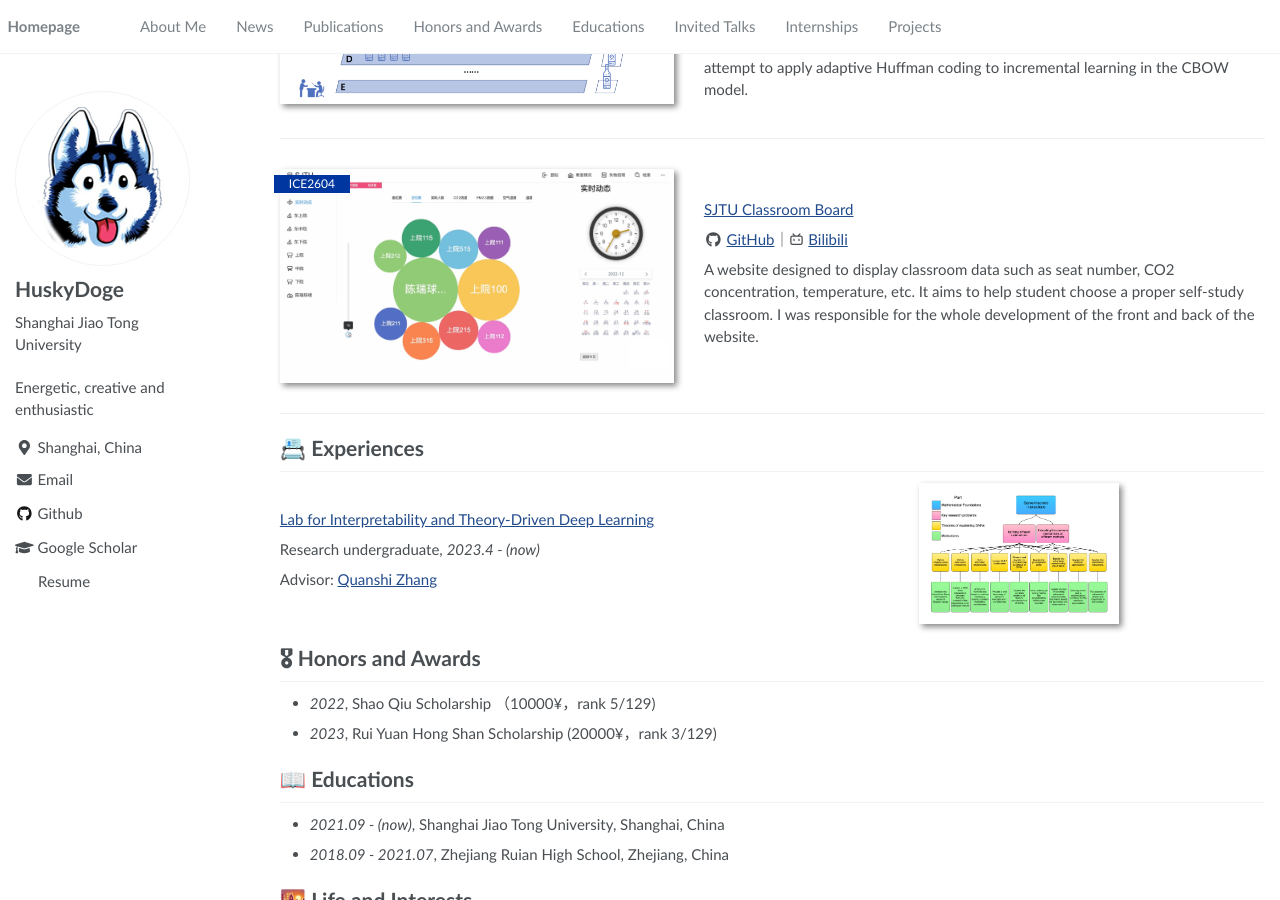
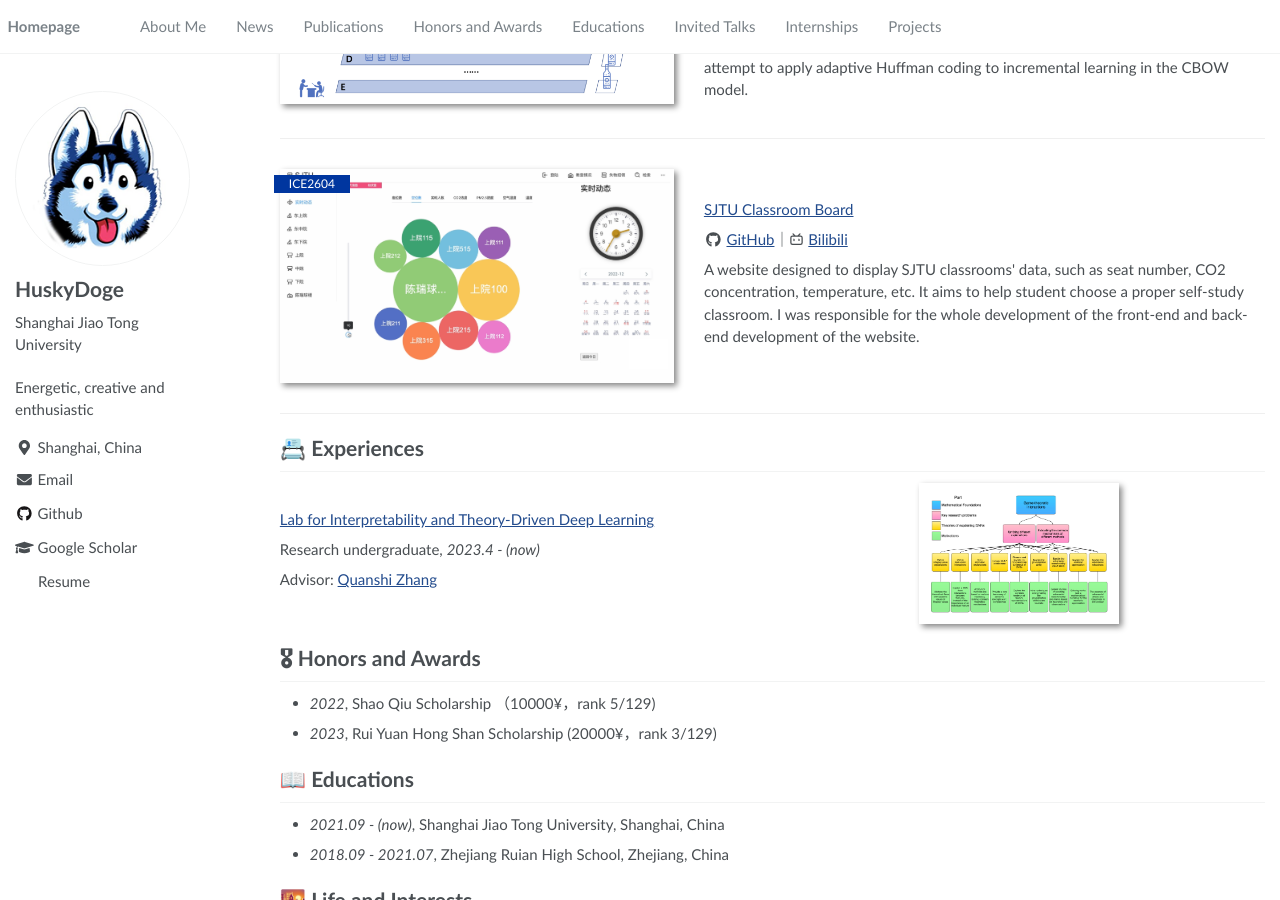
Before and after one commit to RayeRen/acad-homepage.github.io, a Jekyll site: the page built from _pages/about.md, in a window 1280 px wide and 900 px high, scrolled down 570 px. Built offline with Jekyll 4.4.1, drawn with Linux system fonts in a browser that asks for light colours; nearby versions of some CDN libraries; a style sheet for code colours, icons or effects is not loaded.

Commit message:
Update about.md

```diff
--- a/_pages/about.md
+++ b/_pages/about.md
@@ -82,7 +82,7 @@
 
     <p><i class="fab fa-fw fa-github" aria-hidden="true"></i> <a href="https://github.com/huskydoge/SJTU-Classroom"> GitHub</a>｜<svg t="1697827547489" class="icon" viewBox="0 0 1024 1024" version="1.1" xmlns="http://www.w3.org/2000/svg" p-id="1481" width="16" height="16"><path d="M306.005333 117.632L444.330667 256h135.296l138.368-138.325333a42.666667 42.666667 0 0 1 60.373333 60.373333L700.330667 256H789.333333A149.333333 149.333333 0 0 1 938.666667 405.333333v341.333334a149.333333 149.333333 0 0 1-149.333334 149.333333h-554.666666A149.333333 149.333333 0 0 1 85.333333 746.666667v-341.333334A149.333333 149.333333 0 0 1 234.666667 256h88.96L245.632 177.962667a42.666667 42.666667 0 0 1 60.373333-60.373334zM789.333333 341.333333h-554.666666a64 64 0 0 0-63.701334 57.856L170.666667 405.333333v341.333334a64 64 0 0 0 57.856 63.701333L234.666667 810.666667h554.666666a64 64 0 0 0 63.701334-57.856L853.333333 746.666667v-341.333334A64 64 0 0 0 789.333333 341.333333zM341.333333 469.333333a42.666667 42.666667 0 0 1 42.666667 42.666667v85.333333a42.666667 42.666667 0 0 1-85.333333 0v-85.333333a42.666667 42.666667 0 0 1 42.666666-42.666667z m341.333334 0a42.666667 42.666667 0 0 1 42.666666 42.666667v85.333333a42.666667 42.666667 0 0 1-85.333333 0v-85.333333a42.666667 42.666667 0 0 1 42.666667-42.666667z" p-id="1482"></path></svg> <a href="https://www.bilibili.com/video/BV1mM411M7df/?spm_id_from=333.999.0.0&vd_source=0e9edb7c93e95f3ed43602444f3a83e7"> Bilibili</a>
 </p>
-    <p> A website designed to display classroom data such as seat number, CO2 concentration, temperature, etc. It aims to help student choose a proper self-study classroom. I was responsible for the whole development of the front and back of the website.   </p>
+    <p> A website designed to display SJTU classrooms' data, such as seat number, CO2 concentration, temperature, etc. It aims to help student choose a proper self-study classroom. I was responsible for the whole development of the front-end and back-end development of the website.   </p>
   </div>
 </div>
 
```
